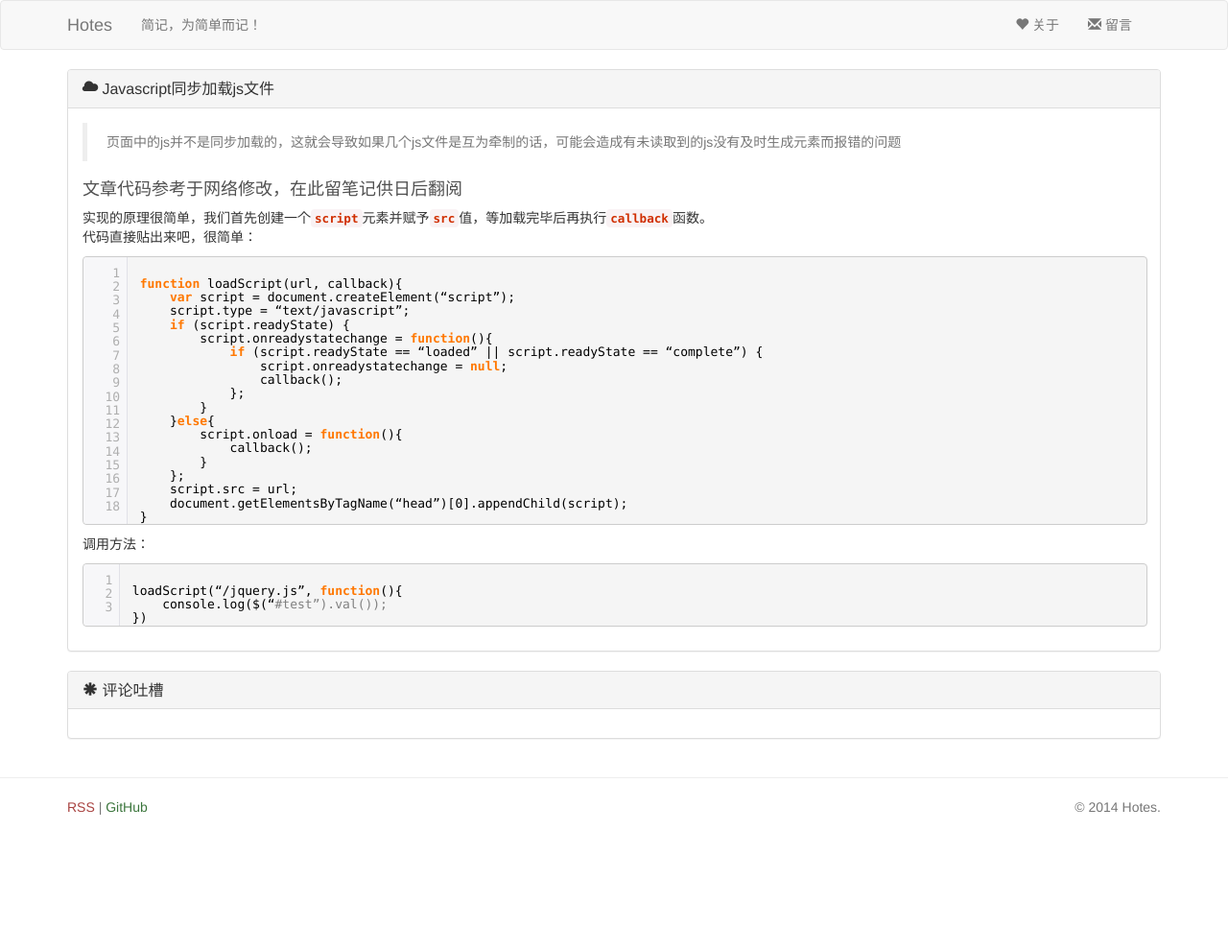
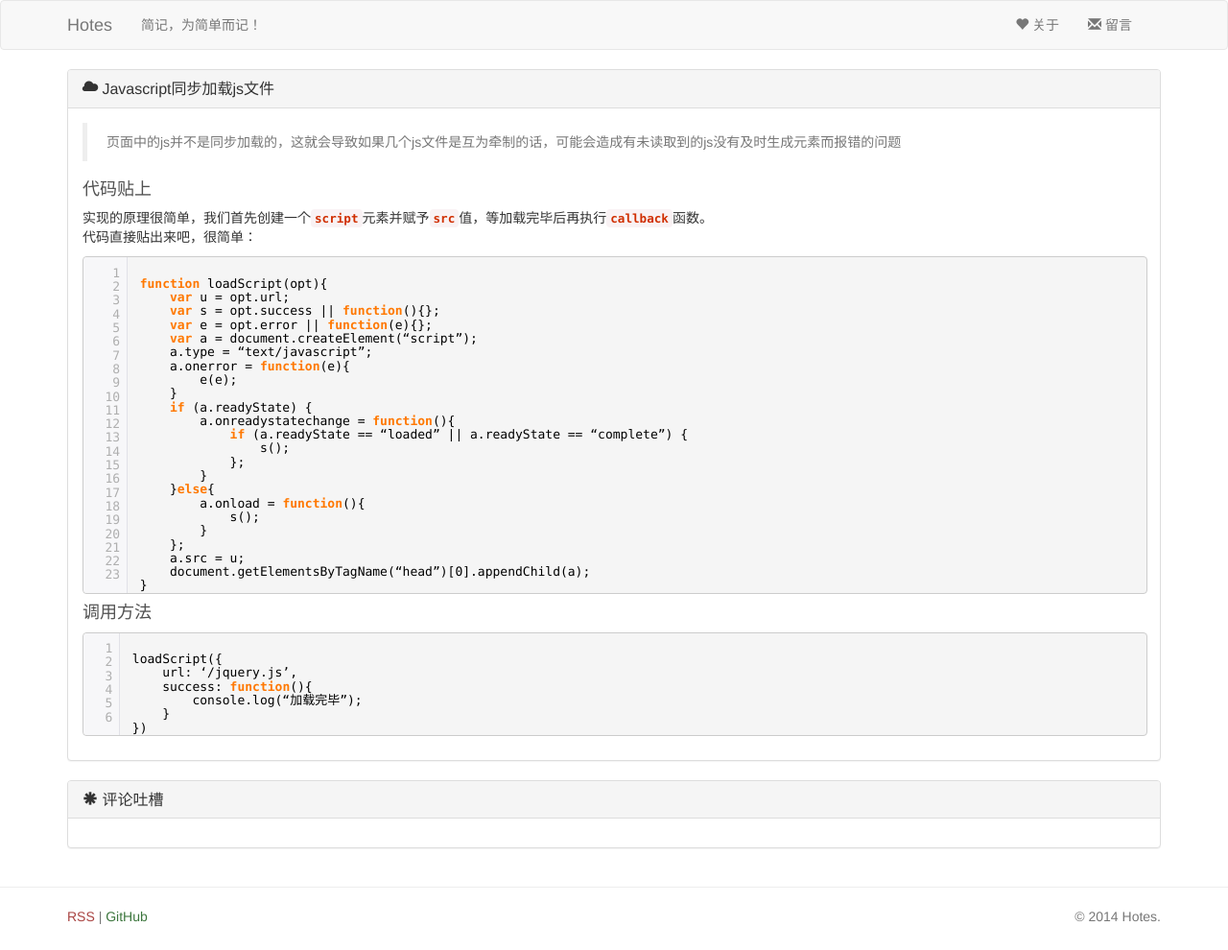
Before and after one commit to h01/h01.github.io, a Jekyll site: the page built from _posts/Javascript/2014-11-04-loadScript.markdown, in a window 1280 px wide. Shown: the whole page at 96% size. Built offline with Jekyll 4.4.1, drawn with Linux system fonts in a browser that asks for light colours; comment, search, counter and statistics services are not loaded; before the commit the page ends 900 px from its top, so only the background shows below that.

Commit message:
更新文章错误

```diff
--- a/_posts/Javascript/2014-11-04-loadScript.markdown
+++ b/_posts/Javascript/2014-11-04-loadScript.markdown
@@ -5,33 +5,41 @@ title:       Javascript同步加载js文件
 desc:        页面中的js并不是同步加载的，这就会导致如果几个js文件是互为牵制的话，可能会造成有未读取到的js没有及时生成元素而报错的问题
 tags:        [Javascript,loadScript,同步加载js文件]
 ---
-#### 文章代码参考于网络修改，在此留笔记供日后翻阅
+#### 代码贴上
 实现的原理很简单，我们首先创建一个`script`元素并赋予`src`值，等加载完毕后再执行`callback`函数。
 代码直接贴出来吧，很简单：
-[code:javascript:]
-function loadScript(url, callback){
-	var script = document.createElement("script");
-	script.type = "text/javascript";
-	if (script.readyState) {
-		script.onreadystatechange = function(){
-			if (script.readyState == "loaded" || script.readyState == "complete") {
-				script.onreadystatechange = null;
-				callback();
+[code:js:]
+function loadScript(opt){
+	var u = opt.url;
+	var s = opt.success || function(){};
+	var e = opt.error || function(e){};
+	var a = document.createElement("script");
+	a.type = "text/javascript";
+	a.onerror = function(e){
+		e(e);
+	}
+	if (a.readyState) {
+		a.onreadystatechange = function(){
+			if (a.readyState == "loaded" || a.readyState == "complete") {
+				s();
 			};
 		}
 	}else{
-		script.onload = function(){
-			callback();
+		a.onload = function(){
+			s();
 		}
 	};
-	script.src = url;
-	document.getElementsByTagName("head")[0].appendChild(script);
+	a.src = u;
+	document.getElementsByTagName("head")[0].appendChild(a);
 }
 [codend]
 
-调用方法：
-[code:javascript:]
-loadScript("/jquery.js", function(){
-	console.log($("#test").val());
+#### 调用方法
+[code:js:]
+loadScript({
+	url: '/jquery.js',
+	success: function(){
+		console.log("加载完毕");
+	}
 })
 [codend]
```
Also changed, not shown: 2 other files.
